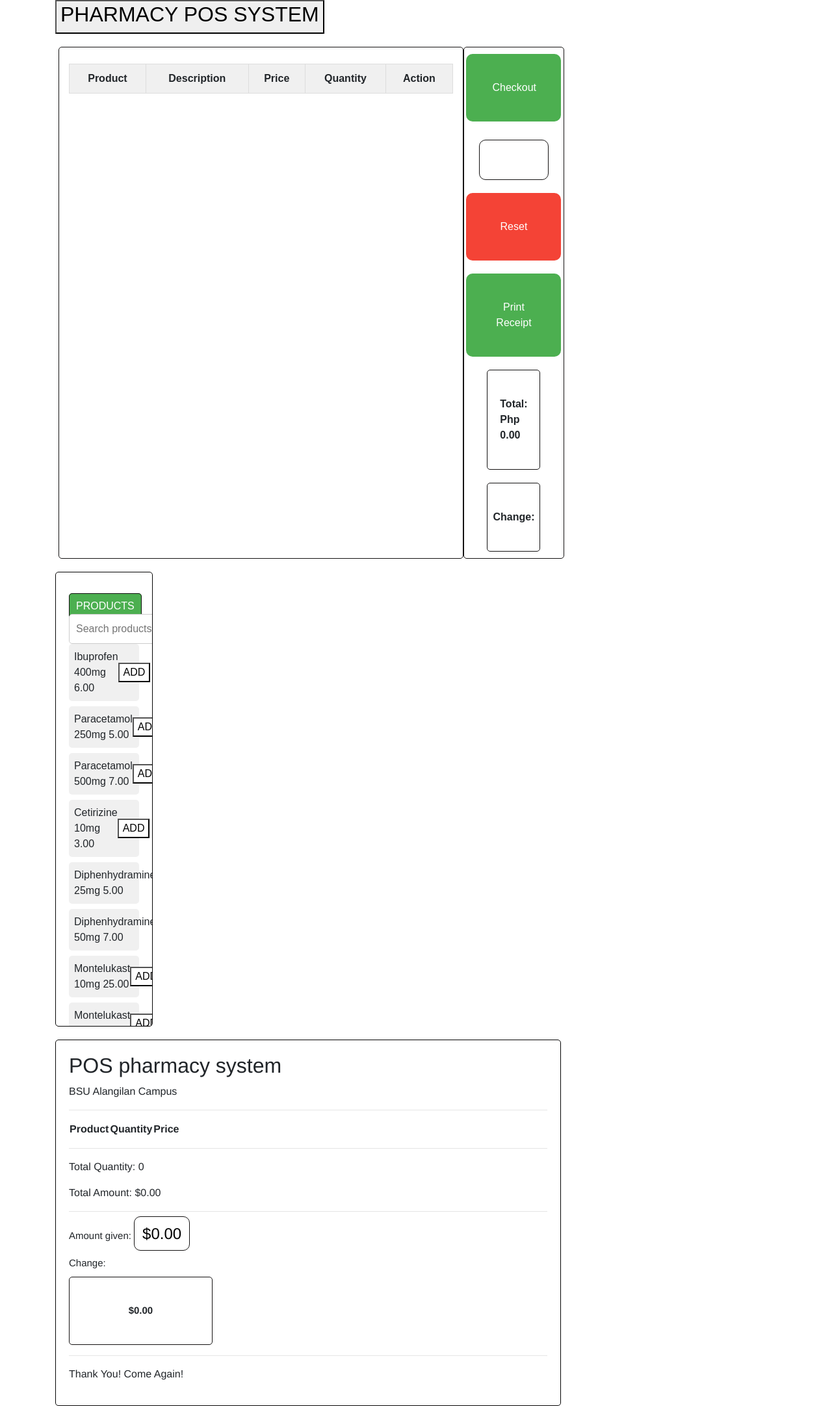
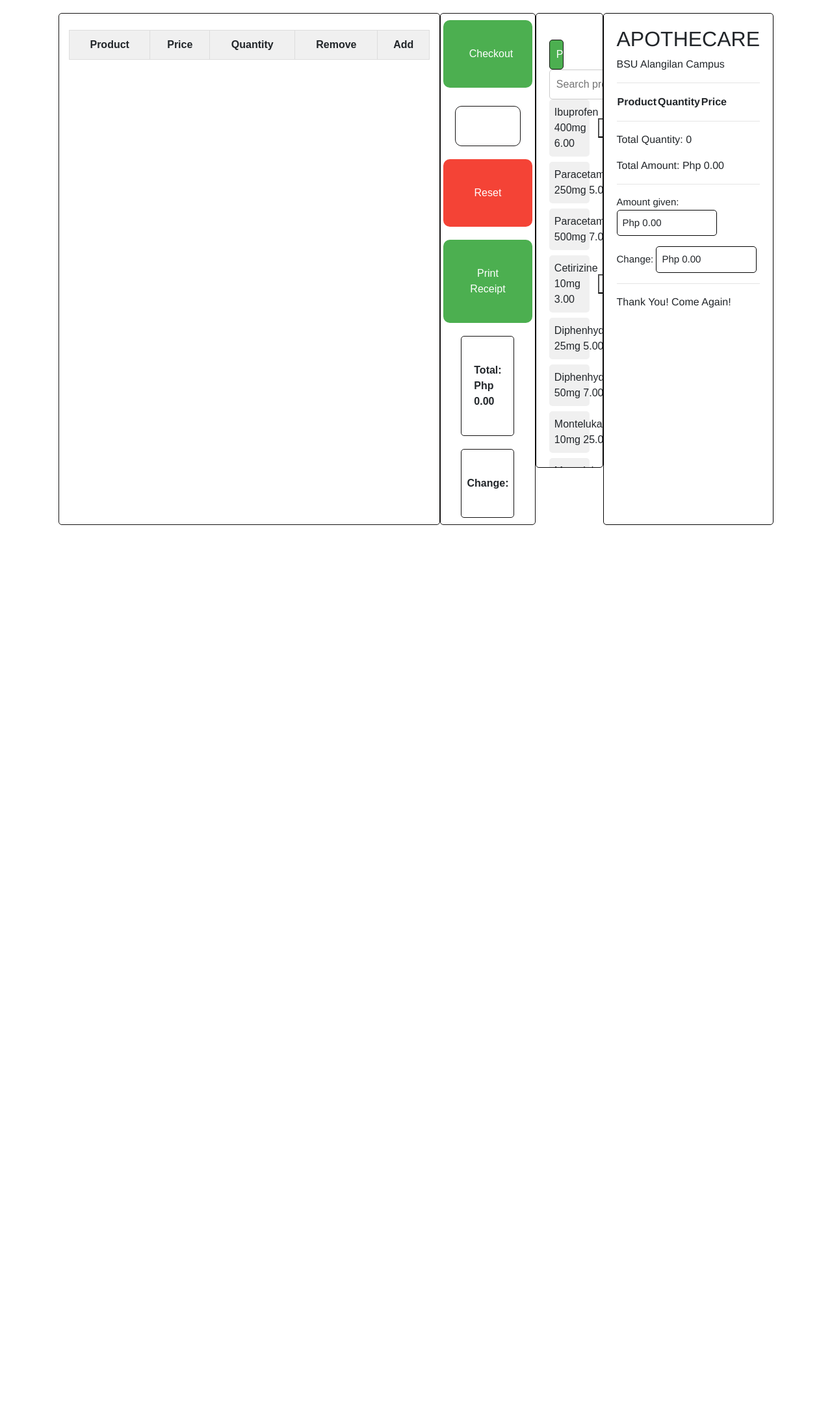
Before and after one commit to nheil15/OOP-Final-, a Flask app: page / in a window 1280 px wide. Shown: the part 56-2220 px from the top of the page at 65% size. After the commit the page ends 864 px from the top, so only its background shows below. Run offline with Flask 3, Linux system fonts and the light colour scheme; a user stored in the database is signed in; lists and menus that the app fills with data are empty; some libraries are stand-ins or nearby versions.

Commit message:
home.html

```diff
--- a/OOP-Final--main(fixed)/OOP-Final--main/Final_Project_DBMSOOP/website/templates/home.html
+++ b/OOP-Final--main(fixed)/OOP-Final--main/Final_Project_DBMSOOP/website/templates/home.html
@@ -11,14 +11,6 @@
 </head>
 <body>
   <div class="main-container">
-    <div class="pos-container">
-      <div class="top-row">
-        <a href="products.html" class="folder-link">
-          <button class="folder-button" data-folder-id="folder1">
-            <h2 class="folder-title">PHARMACY POS SYSTEM</h2>
-          </button>
-        </a>
-      </div>
 
       <div class="cart-and-button-container">
         <div class="cart">
@@ -27,10 +19,10 @@
               <thead>
                 <tr>
                   <th>Product</th>
-                  <th>Description</th>
                   <th>Price</th>
                   <th>Quantity</th>
-                  <th>Action</th>
+                  <th>Remove</th>
+                  <th>Add</th>
                 </tr>
               </thead>
               <tbody id="cart-list"></tbody>
@@ -50,8 +42,9 @@
       </div>
 
       <div class="products-container">
+        <div class="main-content">
       <div class="product-folder" data-folder-id="folder1">
-        <a href="index.html" class="folder-product">PRODUCTS</a>
+        <div class="folder-product">PRODUCTS</div>
         <input type="text" id="searchInput" placeholder="Search products">
         <ul class="product-list">
             <li class="product-item" data-product-id="0001" data-product-name="Ibuprofen" data-product-des="400mg" data-product-price="6.00">
@@ -484,6 +477,7 @@ Symdex 325mg 6.00
 </li>
         </ul>
     </div>
+    </div>
 
     <script>
         document.addEventListener('DOMContentLoaded', function () {
@@ -511,7 +505,7 @@ Symdex 325mg 6.00
 
     <div class="receipt-container">
           <table id="receipt-table">
-            <h2>POS pharmacy system</h2>
+            <h2>APOTHECARE</h2>
     <p>BSU Alangilan Campus</p>
     <hr>
     <table id="receipt-content">
@@ -524,56 +518,340 @@ Symdex 325mg 6.00
     <hr>
     <div class="total-section">
       <p>Total Quantity: <span id="total-quantity">0</span></p>
-      <p>Total Amount: <span id="total-amount">$0.00</span></p>
+      <p>Total Amount: <span id="total-amount">Php 0.00</span></p>
     </div>
     <hr>
     <div class="payment-section">
-      <p>Amount given: <span id="amount-given">$0.00</span></p>
-      <p>Change: <span id="change">$0.00</span></p>
+      <p>Amount given: <span id="amount-receipt">Php 0.00</span></p>
+      <p>Change: <span id="change-receipt">Php 0.00</span></p>
     </div>
     <hr>
     <p>Thank You! Come Again!</p>
   </div>
 </div>
 
-<script>
-  function updateReceiptContent(change) {
-    const receiptContent = document.getElementById('receipt-content');
-    receiptContent.innerHTML = '<tr><th>Product</th><th>Quantity</th><th>Price</th></tr>';
-
-    cartData.forEach(product => {
-        const receiptRow = document.createElement('tr');
-        receiptRow.innerHTML = `
-            <td>${product.name}</td>
-            <td>${product.quantity}</td>
-            <td>$${(product.price * product.quantity).toFixed(2)}</td>
-        `;
-        receiptContent.appendChild(receiptRow);
-    });
-
-    const totalQuantity = cartData.reduce((total, product) => total + product.quantity, 0);
-    const totalAmount = cartData.reduce((total, product) => total + (product.price * product.quantity), 0);
-
-    document.getElementById('total-quantity').innerText = totalQuantity;
-    document.getElementById('total-amount').innerText = `$${totalAmount.toFixed(2)}`;
-
-    if (change !== undefined) {
-        document.getElementById('change').innerText = `$${change.toFixed(2)}`;
+<style>
+  body {
+  font-family: Arial, sans-serif;
+  margin: 5px;
 }
+body, html {
+  margin: 0;
+  padding: 0;
+  height: 100%;
 }
 
-document.getElementById('checkout-btn').addEventListener('click', function () {
-    const amountGiven = parseFloat(document.getElementById('amount-given').value) || 0;
-    const totalAmount = cartData.reduce((total, product) => total + (product.price * product.quantity), 0);
-    const change = (amountGiven - totalAmount).toFixed(2);
+.main-container {
+  display: flex;
+  justify-content: space-between;
+}
 
-    updateReceiptContent(parseFloat(change));
-    cartData = [];
-    localStorage.setItem('cart', JSON.stringify(cartData));
-    updateCart();
-});
+.products-container{
+  overflow-y: auto;
+  flex: 1;
+  padding: 20px;
+  border: 1px solid #060505;
+  border-radius: 5px;
+  margin-top: 20px;
+}
+.receipt-container {
+  flex: 1;
+  padding: 20px;
+  border: 1px solid #060505;
+  border-radius: 5px;
+  margin-top: 20px;
+  margin-right: 5px;
+  font-family: 'Helvetica', sans-serif;
+}
 
-</script>
+.cart-and-button-container {
+  display: flex;
+  justify-content: space-between;
+  margin-top: 0;
+  margin-top: 20px;
+  margin-left: 5px;
+}
+
+.product-folder {
+  width: none;
+  margin-top: 20px;
+  border-radius: 5px;
+}
+
+.folder-product{
+  width: 30%;
+  padding: 10px;
+  border: 1px solid #141212;
+  border-radius: 5px;
+  background-color: #4caf50;
+  color:#ffff;
+
+}
+
+.product-list {
+  list-style-type: none;
+  padding: 0;
+}
+
+.product-list.hidden {
+  display: none;
+}
+
+.product-item {
+  display: flex;
+  justify-content: space-between;
+  align-items: center;
+  padding: 8px;
+  margin-bottom: 8px;
+  background-color: #f0f0f0;
+  border-radius: 5px;
+}
+
+.product-name,
+.product-price {
+  flex: 1;
+}
+
+.cart-table-container {
+  display: flex;
+  flex-direction: column;
+  align-items: flex-start;
+  width: 60%;
+  margin-right: 2px;
+}
+
+.cart {
+  border: 1px solid #141212;
+  border-radius: 5px;
+  padding: 15px;
+  width: 80%;
+}
+
+.checkout-section {
+  display: flex;
+  flex-direction: row;
+  align-items: flex-end;
+  margin-top: 20px;
+  width: 30%;
+}
+
+.button-container{
+  border: 1px solid #141212;
+  border-radius: 5px;
+  width: 20%;
+  display: flex;
+  flex-direction: column;
+  align-items: center;
+}
+
+.add-to-cart-btn {
+  background-color: white;
+  color: black;
+}
+
+.added-to-cart {
+  background-color: red;
+  color: white;
+}
+
+.search-container {
+  display: flex;
+  justify-content: center;
+  align-items: center;
+  margin-top: 20px;
+}
+
+input[type="text"] {
+  width: 300px;
+  padding: 10px;
+  font-size: 16px;
+  border: 1px solid #ccc;
+  border-radius: 5px;
+  outline: none;
+}
+
+.payment-section{
+  font-size: 15px;;
+}
+
+.quantity{
+  text-align: center;
+}
+
+.products-container::-webkit-scrollbar {
+  width: 5px;
+}
+
+.products-container::-webkit-scrollbar-thumb {
+  background-color: #888;
+}
+
+.products-container{
+  width: 150px;
+  height: 700px;
+  overflow: hidden;
+  transition: transform 0.3s ease-in-out;
+}
+
+.hide {
+  transform: translateX(-100%);
+}
+
+.show {
+  transform: translateX(0);
+}
+
+.products-container{
+  overflow-y: auto;
+}
+
+#cart-total,
+#change {
+  margin-top: 5px;
+  border: 1px solid #141212;
+  border-radius: 5px;
+  width: 40%;
+  padding: 40px;
+  display: flex;
+  flex-direction: column;
+  align-items: center;
+}
+
+#cart-table-container {
+  margin-top: 10px;
+  overflow-x: auto;
+}
+
+#cart-table {
+  width: 100%;
+  border-collapse: collapse;
+}
+
+#cart-table th,
+#cart-table td {
+  padding: 10px;
+  text-align: left;
+  border: 1px solid #ddd;
+  text-align: center;
+}
+
+#cart-table th:nth-child(2),
+#cart-table td:nth-child(2),
+#cart-table th:nth-child(3),
+#cart-table td:nth-child(3) {
+  text-align: center;
+}
+
+#cart-table th {
+  background-color: #f0f0f0;
+}
+#change,
+#cart-total {
+  font-weight: bold;
+  margin-top: 10px;
+  width: 30%;
+  margin-bottom: 10px;
+}
+
+#cart-list li,
+#receipt-list li {
+  display: flex;
+  justify-content: space-between;
+  align-items: center;
+  padding: 8px;
+  background-color: #f0f0f0;
+  border-radius: 5px;
+  margin-bottom: 8px;
+}
+
+#cart-list td {
+  justify-content: space-around;
+}
+
+#cart-list button {
+  padding: 5px;
+  border: none;
+  cursor: pointer;
+}
+
+#cart-list button.remove-btn {
+  background-color: #f44336;
+  color: #fff;
+  border-radius: 3px;
+}
+
+#cart-list button.add-btn {
+  background-color: #4caf50;
+  color: #fff;
+  border-radius: 3px;
+}
+
+#cart-list button:hover {
+  opacity: 0.8;
+}
+
+
+#checkout-btn,
+#reset-btn,
+#print-receipt-btn,
+#amount-given{
+  width: 95%;
+  padding: 40px;
+  background-color: #4caf50;
+  color: #fff;
+  border-radius: 10px;
+  border: none;
+  cursor: pointer;
+  font-size: 16px;
+  margin-bottom: 10px;
+  margin-top: 10px;
+}
+#amount-given{
+  background-color: rgba(0,0,0,0);
+  width: 70%;
+  padding: 12px;
+  font-size: 24px;
+  text-align: center;
+  color: #000;
+  border: 1px solid #141212;
+  outline: none;
+}
+#searchInput {
+  position: sticky;
+  top: 0;
+  background-color: white;
+  z-index: 1;
+}
+
+#change-receipt,
+#amount-receipt{
+  display: inline-block;
+  width: 70%;
+  padding: 8px;
+  border: 1px solid #040404;
+  border-radius: 5px;
+}
+
+#receipt-content th.quantity-receipt {
+  text-align: center;
+}
+
+#checkout-btn{
+  width: 95%;
+  padding: 40px;
+}
+#checkout-btn:hover{
+  background-color: #45a049;
+}
+
+#reset-btn {
+  background-color: #f44336;
+}
+
+#reset-btn:hover {
+  background-color: #d32f2f;
+}
+</style>
 
 <script src="script.js"></script>
 </body>
```
Lines whose indentation alone changed are shown as unchanged.
